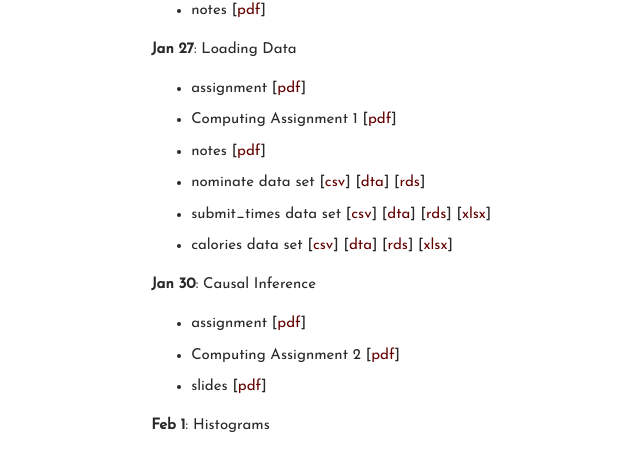
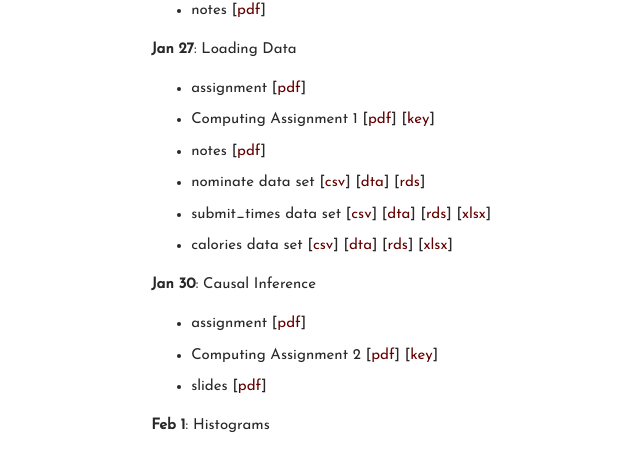
Before and after one commit to carlislerainey/carlislerainey.github.io, a Jekyll site: the page built from teaching/pols-209/index.md, in a window 1280 px wide and 900 px high, scrolled down 1358 px. Shown: the part 148-599 px from the top of the window, without its empty margins (311-951 px from the left). Built offline with Jekyll 4.4.1, drawn with Linux system fonts in a browser that asks for light colours.

Commit message:
add keys to assignments 1 and 2

```diff
--- a/teaching/pols-209/index.md
+++ b/teaching/pols-209/index.md
@@ -56,7 +56,7 @@ Tuesday, 2-4pm
 
 **Jan 27**: Loading Data
 - assignment [[pdf](files/assign-05-loading-data.pdf)]
-- Computing Assignment 1 [[pdf](files/r-assign-01.pdf)]
+- Computing Assignment 1 [[pdf](files/r-assign-01.pdf)] [[key](https://gist.github.com/carlislerainey/6b2e078a350bac387bf75c2b90b87a8c)]
 - notes [[pdf](files/notes-05-loading-data.pdf)]
 - nominate data set [[csv](data/nominate.csv)] [[dta](data/nominate.dta)] [[rds](data/nominate.rds)]
 - submit_times data set [[csv](data/submit_times.csv)] [[dta](data/submit_times.dta)] [[rds](data/submit_times.rds)] [[xlsx](data/submit_times.xlsx)]
@@ -64,7 +64,7 @@ Tuesday, 2-4pm
 
 **Jan 30**: Causal Inference
 - assignment [[pdf](files/assign-06-causal-inf.pdf)]
-- Computing Assignment 2 [[pdf](files/r-assign-02.pdf)]
+- Computing Assignment 2 [[pdf](files/r-assign-02.pdf)] [[key](https://gist.github.com/carlislerainey/4cd07ce8faac9872cccf34d1b05176a0#file-r-assign-02-key-r)]
 - slides [[pdf](files/slides-06-causal-inf.pdf)]
 
 **Feb 1**: Histograms
```
